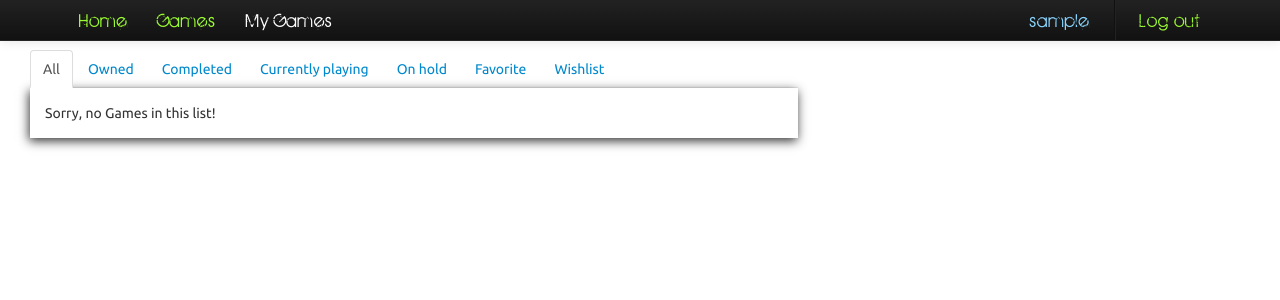
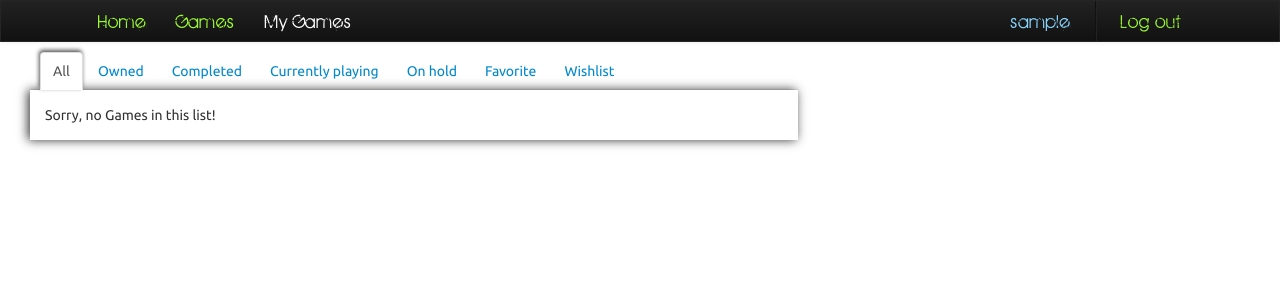
Before and after one commit to abhidevmumbai/checkit, a Django app: a page that uses templates/base.html in a window 1280 px wide. Shown: the top 300 px of the page. Run offline with Django 3.2, Linux system fonts and the light colour scheme; the visitor is signed in with stand-in values (Sample User, id 1); data that the repository does not hold is empty; some libraries are stand-ins or nearby versions; some web fonts are replaced.

Commit message:
Made the top nav bar scrollable and some ui changes

```diff
--- a/static/css/main.css
+++ b/static/css/main.css
@@ -40,7 +40,7 @@
 	/*overflow: hidden;*/
 }
 #wrapper .view{
-	margin: 50px 0 10px 0;
+	margin: 20px 0 10px 0;
 	padding: 10px 0;
 	box-shadow: 0px 0px 15px rgba(0,0,0,0.5);
 	-webkit-box-shadow: 0px 0px 15px rgba(0,0,0,0.5);
@@ -55,9 +55,20 @@
 	padding: 10px;
 	text-shadow:-2px 1px 3px #000;
 }
+#wrapper > .container{
+	width: 85%;
+}
+.navbar{
+	margin:0;
+}
 .navbar-inverse .container{
 	width: 90%;
 	margin: 0 5%;
+}
+.navbar-inner{
+	border-radius: 0;
+	-webkit-border-radius: 0;
+	-moz-border-radius: 0;
 }
 .navbar-inverse .brand, .navbar-inverse .nav > li > a{
 	color: rgb(155, 250, 51);
@@ -109,9 +120,9 @@
 	overflow: hidden;
 	width: 100%;
 	z-index: 99;
-	position: fixed;
+	/*position: fixed;*/
 	padding: 8px 0 5px 0;
-	top:41px;
+	/*top:41px;*/
 }
 .action_bar select, .action_bar input[type='text']{
 	width: 80%;
@@ -196,9 +207,9 @@
 }
 
 .mygamelist{
-	box-shadow: -1px 3px 10px;
-	-webkit-box-shadow: -1px 3px 10px;
-	-moz-box-shadow: -1px 3px 10px;
+	box-shadow: -2px 0px 10px;
+	-webkit-box-shadow: -2px 0px 10px;
+	-moz-box-shadow: -2px 0px 10px;
 }
 .mygamelist .game{
 	border-bottom: 2px solid #eee;
@@ -207,9 +218,9 @@
 	box-shadow: none;
 }
 /*Game Details*/
-.plain_view{
+/*.plain_view{
 	padding: 40px 0 0 0;
-}
+}*/
 .plain_view .banner{
 	margin: 0 0 35px 0;
 	box-shadow: 0 10px 20px;
@@ -227,10 +238,16 @@
 .left_cont .tabs_cont{
 	border-bottom: 1px solid #eee;
 	margin: 10px 0 0;
+	padding-left:10px;
 }
 .left_cont .tabs_cont .nav-tabs{
 	margin: 0;
 	border-bottom: none;
+}
+.left_cont .tabs_cont .nav-tabs>.active>a, .left_cont .tabs_cont .nav-tabs>.active>a:hover{
+	box-shadow: -1px -2px 4px;
+	-webkit-box-shadow: -1px -2px 4px;
+	-moz-box-shadow: -1px -2px 4px;
 }
 .game_container .title{
 	color: #d3222a;
--- a/templates/base.html
+++ b/templates/base.html
@@ -16,7 +16,7 @@
     </head>
     <body>
         <div id="wrapper">
-                <div class="navbar navbar-inverse navbar-fixed-top">
+                <div class="navbar navbar-inverse">
                     <div class="navbar-inner">
                         <div class="container">
                             <ul class="nav">
--- a/templates/gamelist.html
+++ b/templates/gamelist.html
@@ -8,7 +8,6 @@
 	<!--h4 class="pull-left">Login</h4-->
 {% endblock navbar %}
 {% block body %}
-	<div class="row-fluid plain_view MT50">
 	<div class="action_bar">
 		<form id="game_search_form">
 			<div class="span2 offset1">
@@ -41,6 +40,7 @@
 			</div>
 		</form>
 	</div>
+	<div class="row-fluid plain_view">
 		<div class="title span11">Browse all your favorite Games</div>
 		<div class="left_cont">
 			<div class="gamelist">
```
Lines whose indentation alone changed are shown as unchanged.
